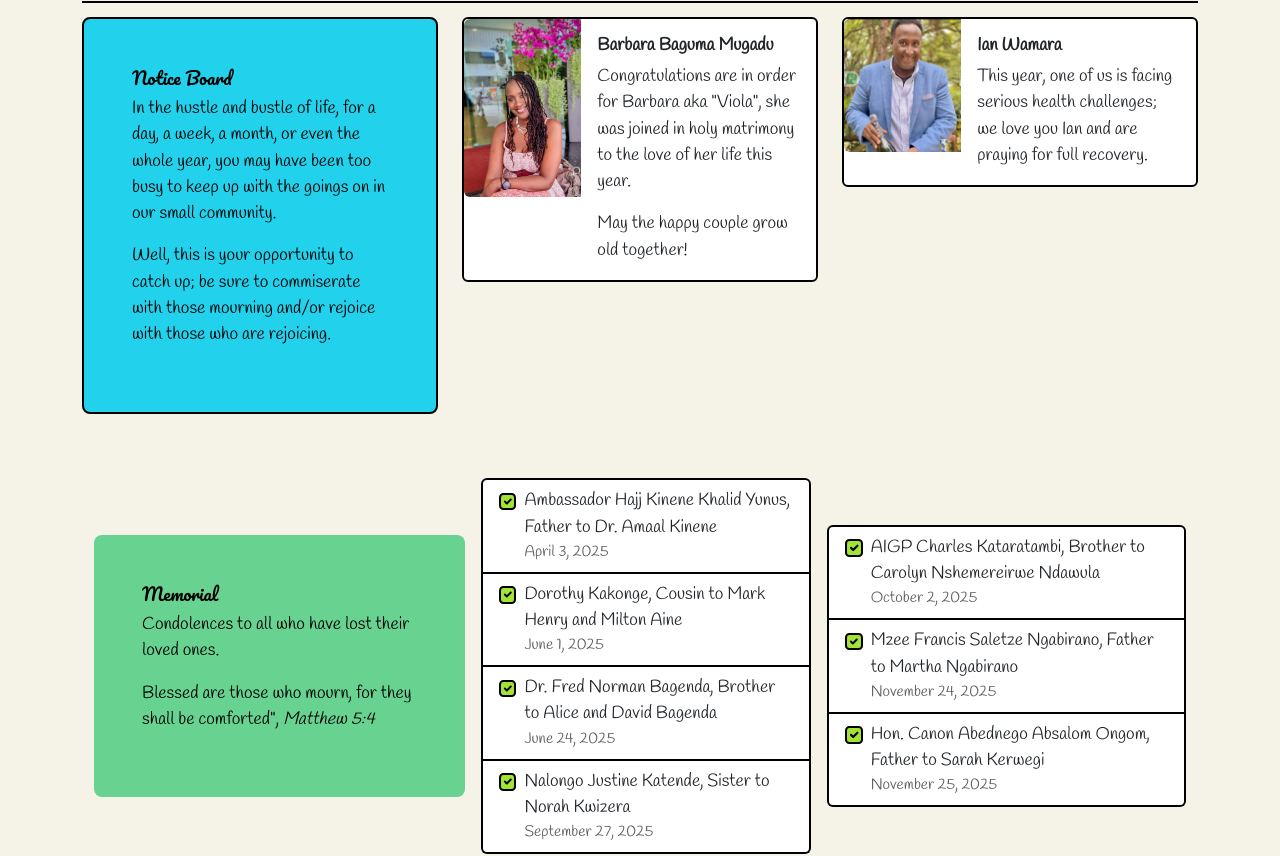
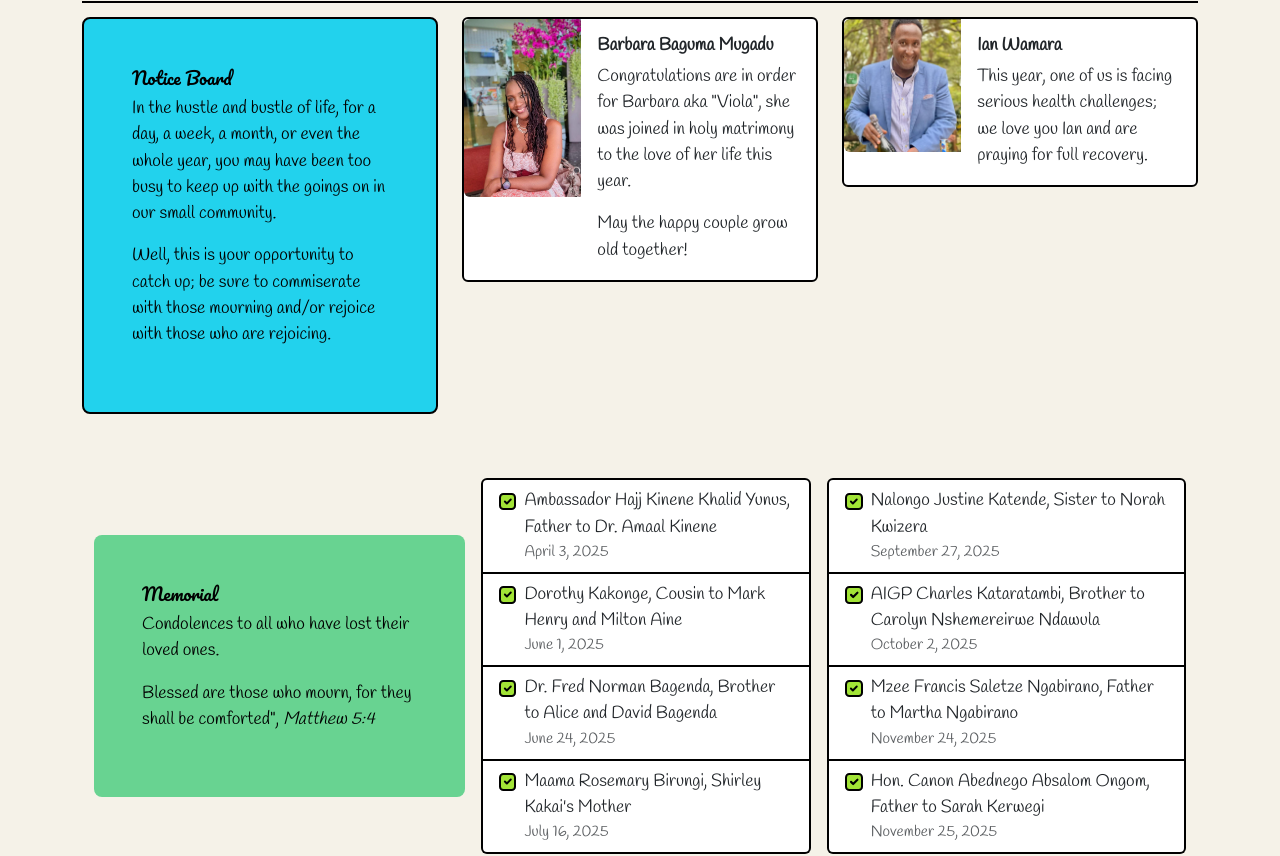
Before and after one commit to ckkisembo/KPS-draft-newsletter, a plain HTML site: page news.html in a window 1280 px wide. Shown: the part 104-960 px from the top of the page. Drawn offline with nearby package versions, Linux system fonts and the light colour scheme; a web font is replaced by a local one.

Commit message:
adjustments to memorial wall

```diff
--- a/news.html
+++ b/news.html
@@ -112,13 +112,20 @@
                         <label class="lead list-group-item d-flex gap-2">
                             <input class="form-check-input flex-shrink-0" type="checkbox" value="" checked="">
                             <span>
-                                Nalongo Justine Katende, Sister to Norah Kwizera
-                                <small class="d-block text-body-secondary">September 27, 2025</small>
+                                Maama Rosemary Birungi, Shirley Kakai's Mother
+                                <small class="d-block text-body-secondary">July 16, 2025</small>
                             </span>
                         </label>
                     </div>
 
                     <div class="list-group">
+                        <label class="lead list-group-item d-flex gap-2">
+                            <input class="form-check-input flex-shrink-0" type="checkbox" value="" checked="">
+                            <span>
+                                Nalongo Justine Katende, Sister to Norah Kwizera
+                                <small class="d-block text-body-secondary">September 27, 2025</small>
+                            </span>
+                        </label>
                         <label class="lead list-group-item d-flex gap-2">
                             <input class="form-check-input flex-shrink-0" type="checkbox" value="" checked="">
                             <span>
```
